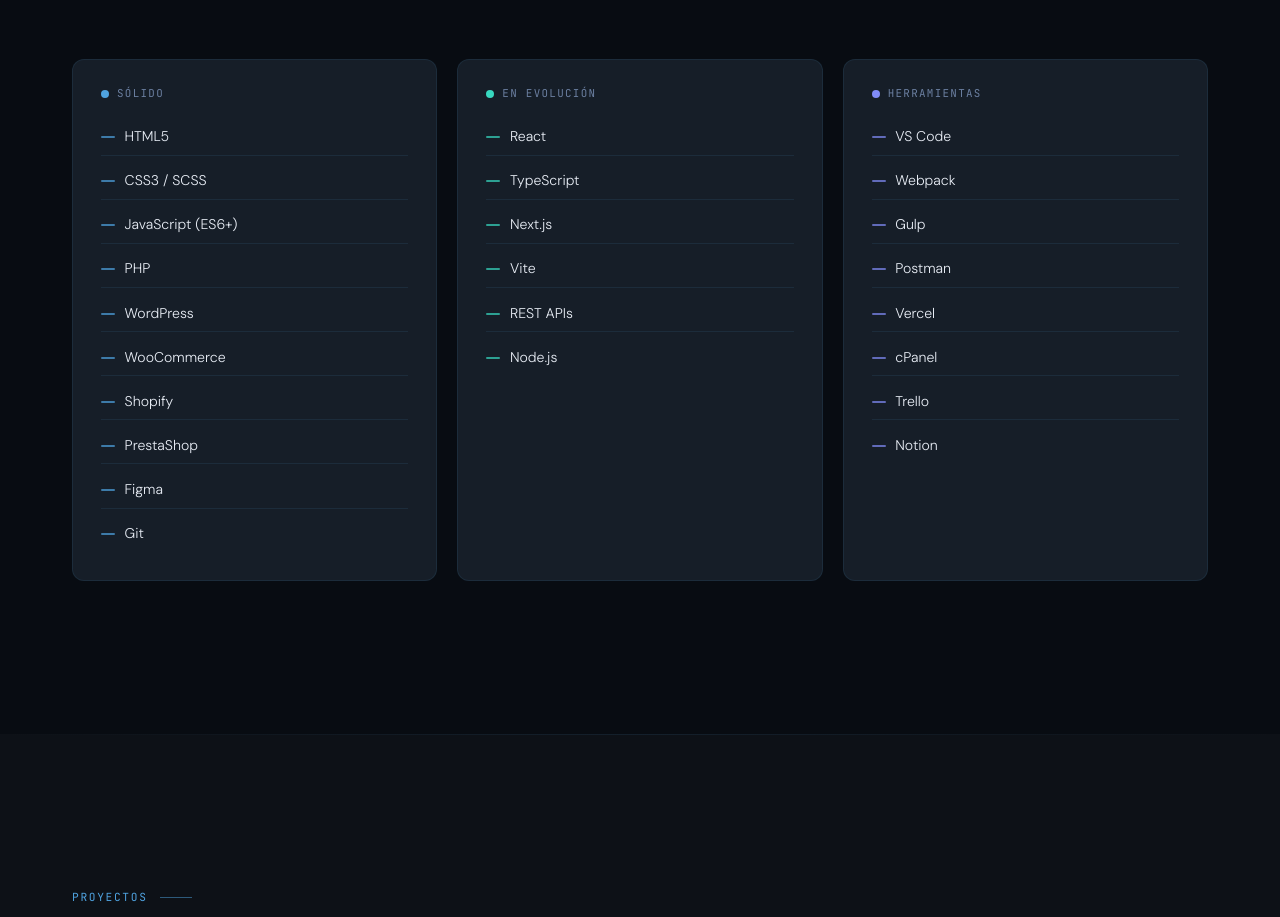
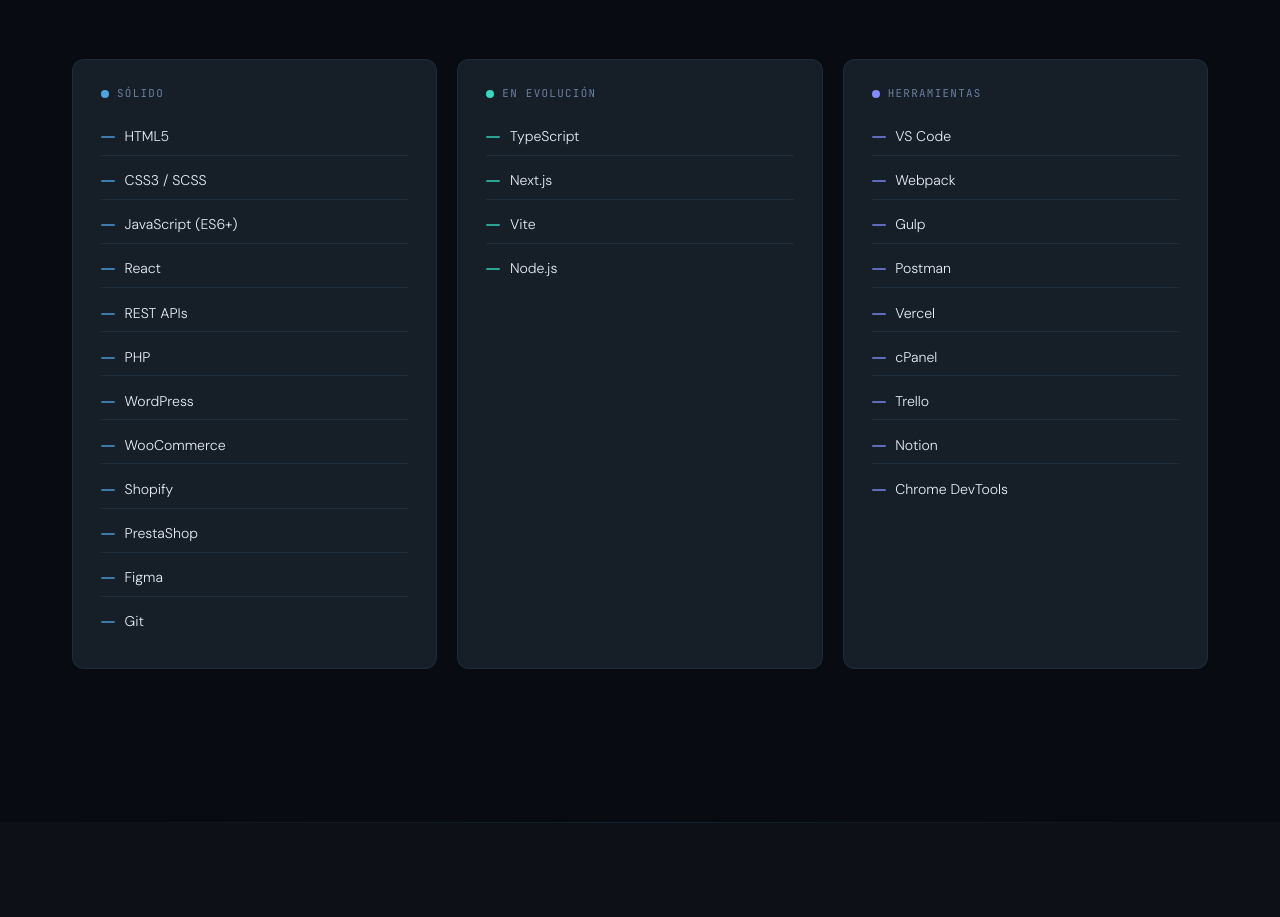
Before and after one commit to soulz182/jpainceira, a React (Vite) app: page / in a window 1280 px wide. Shown: the part 1840-2757 px from the top of the page. Built offline with nearby package versions, Linux system fonts and the light colour scheme.

Commit message:
cambios en perfil - stack

```diff
--- a/src/data/siteData.js
+++ b/src/data/siteData.js
@@ -30,17 +30,17 @@
     {
       category: 'Sólido',
       color: 'var(--accent)',
-      items: ['HTML5', 'CSS3 / SCSS', 'JavaScript (ES6+)', 'PHP', 'WordPress', 'WooCommerce', 'Shopify', 'PrestaShop', 'Figma', 'Git'],
+      items: ['HTML5', 'CSS3 / SCSS', 'JavaScript (ES6+)', 'React', 'REST APIs', 'PHP', 'WordPress', 'WooCommerce', 'Shopify', 'PrestaShop', 'Figma', 'Git'],
     },
     {
       category: 'En evolución',
       color: 'var(--teal)',
-      items: ['React', 'TypeScript', 'Next.js', 'Vite', 'REST APIs', 'Node.js'],
+      items: [ 'TypeScript', 'Next.js', 'Vite',  'Node.js'],
     },
     {
       category: 'Herramientas',
       color: '#818cf8',
-      items: ['VS Code', 'Webpack', 'Gulp', 'Postman', 'Vercel', 'cPanel', 'Trello', 'Notion'],
+      items: ['VS Code', 'Webpack', 'Gulp', 'Postman', 'Vercel', 'cPanel', 'Trello', 'Notion', 'Chrome DevTools'],
     },
   ],
 
```
